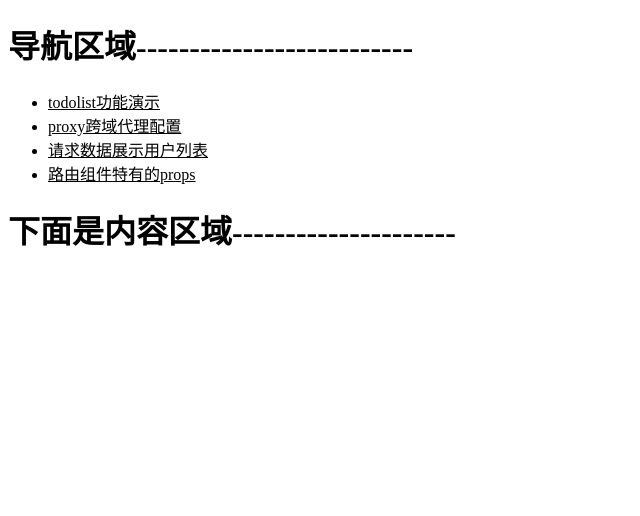
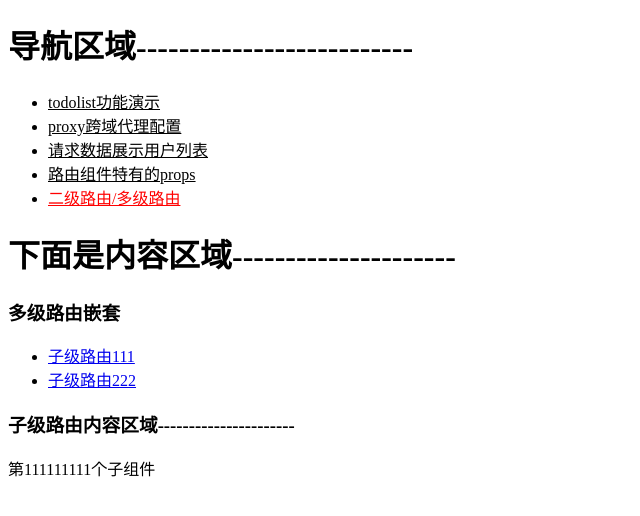
Before and after one commit to Bai-xiaoxiao/react-2021, a React (Create React App) app in the folder react_staging/: page /double-route/one in a window 1280 px wide. Shown: the top 516 px of the page, without its empty margins (0-640 px from the left). Built offline with nearby package versions, Linux system fonts and the light colour scheme.

Commit message:
添加二级路由演示

```diff
--- a/react_staging/src/App.jsx
+++ b/react_staging/src/App.jsx
@@ -4,13 +4,27 @@ import TodoList from './pages/ToDoList'
 import UseAxios from './pages/UseAxios'
 import GetUserList from './pages/GetUserList'
 import RouterC from './pages/RouterC'
+import DoubleRoute from './pages/DoubleRoute'
 /*
   Link组件类似于a标签，点击做跳转
+
   NavLink和Link一样，点击时会给自身添加特定的className，方便通过className做样式区分
     activeClassName可以自己配置，不写默认为active，如下：
     <NavLink to="/xx" className="ss" activeClassName="aa">xx</NavLink>
+
+  Switch组件里面包裹Route：如果有多个路径相同的组件，取第一个
+    不包的话就有多少个组件就展示多少个--一般都建议包裹，不然多人开发时容易出现重复
+
+  Route组件：path=路由名 component=组件名
+    默认模糊匹配。路由为/home/a/b时，如果没有精确的组件，可以模糊匹配到paht=/home的组件
+    可以添加exact ? true/false属性精准匹配，用的场景不多，一般不开
+      需要注意的是，如果组件中还有二级路由，添加了exact会出问题
+      /double-route/one 逻辑是先模糊匹配展示/double-route组件，再从中找/double-route/one组件
+      如果添加了exact，因为精确匹配的问题，所以第一次找/double-route/one时就匹配不到第一级的路由，就直接重定向到Redirect
+
+  Redirect：重定向，一般放在最下面，没匹配到任何路由时，重定向到这里
 */
-import { Link, NavLink, Route } from 'react-router-dom'
+import { Link, NavLink, Route, Switch, Redirect } from 'react-router-dom'
 console.log(AppCss);
 export default class App extends Component {
   render() {
@@ -18,6 +32,7 @@ export default class App extends Component {
       <div>
         {/* react-router-dom用Link组件切换路由 */}
         <h1>导航区域--------------------------</h1>
+
         <ul>
           {/*
             组件中间的值会被解析为this.props.children，类似vue的插槽，只不过放在props里面了
@@ -28,19 +43,33 @@ export default class App extends Component {
           <li><NavLink to="/use-axios" className={AppCss['nav-link']} activeClassName={AppCss['active']}>proxy跨域代理配置</NavLink></li>
           <li><NavLink to="/get-user-list" className={AppCss['nav-link']} activeClassName={AppCss['active']}>请求数据展示用户列表</NavLink></li>
           <li><NavLink to="/router-c" className={AppCss['nav-link']} activeClassName={AppCss['active']}>路由组件特有的props</NavLink></li>
+          <li><NavLink to="/double-route" className={AppCss['nav-link']} activeClassName={AppCss['active']}>二级路由/多级路由</NavLink></li>
         </ul>
 
         {/* 内容区域：使用Route来注册路由 */}
         <h1>下面是内容区域---------------------</h1>
         {/* 演示父子传递信息，一般方法操作等 */}
 
-        <Route path="/todo-list" component={TodoList} />
+        <Switch>
+          <Route exact path="/todo-list" component={TodoList} />
           {/* 演示配置代理跨域请求等功能 */}
           <Route path="/use-axios" component={UseAxios} />
           {/* 演示模块化css，连续解构赋值并且重命名，请求接口展示数据 */}
           <Route path="/get-user-list" component={GetUserList} />
           {/* 演示路由组件可以收到的参数，路由状态和url信息等 */}
           <Route path="/router-c" component={RouterC} />
+          {/* 演示二级/多级路由 */}
+          <Route path="/double-route" component={DoubleRoute} />
+
+          {/*
+            - 如果没有匹配到任何路由，重新向到这里
+            - 有子路由的组件必须在子路由的Route外包裹Switch后Redirect才会生效
+                /double-route/one会匹配到两个组件：/double-route和/double-route/one
+                如果/double-route/one不存在，那么则会展示/double-route，所以不会走Redirect
+                包裹了Swicth之后，会从他里面的Route找对应的组件，如果找不到，默认匹配Redirect
+          */}
+          <Redirect to="/todo-list" />
+        </Switch>
       </div>
     )
   }
--- /dev/null
+++ b/react_staging/src/pages/DoubleRoute/DoubleRoute_1/index.jsx
@@ -0,0 +1,11 @@
+import React, { Component } from 'react'
+
+export default class Child1 extends Component {
+  render() {
+    return (
+      <div>
+        第111111111个子组件
+      </div>
+    )
+  }
+}
--- /dev/null
+++ b/react_staging/src/pages/DoubleRoute/DoubleRoute_2/index.jsx
@@ -0,0 +1,11 @@
+import React, { Component } from 'react'
+
+export default class Child2 extends Component {
+  render() {
+    return (
+      <div>
+        第22222222个子组件
+      </div>
+    )
+  }
+}
--- /dev/null
+++ b/react_staging/src/pages/DoubleRoute/index.jsx
@@ -0,0 +1,30 @@
+import React, { Component } from 'react'
+import { NavLink, Route, Switch, Redirect } from 'react-router-dom'
+import Child1 from './DoubleRoute_1'
+import Child2 from './DoubleRoute_2'
+
+export default class DoubleRoute extends Component {
+  render() {
+    return (
+      <div>
+        <h3>多级路由嵌套</h3>
+        <ul>
+          <li>
+            <NavLink to="/double-route/one">子级路由111</NavLink>
+          </li>
+          <li>
+            <NavLink to="/double-route/two">子级路由222</NavLink>
+          </li>
+        </ul>
+
+        <h3>子级路由内容区域----------------------</h3>
+        <Switch>
+          <Route path="/double-route/one" component={Child1} />
+          <Route path="/double-route/two" component={Child2} />
+          {/* 默认展示 */}
+          <Redirect to="/double-route/one" />
+        </Switch>
+      </div>
+    )
+  }
+}
```
Lines whose indentation alone changed are shown as unchanged.
